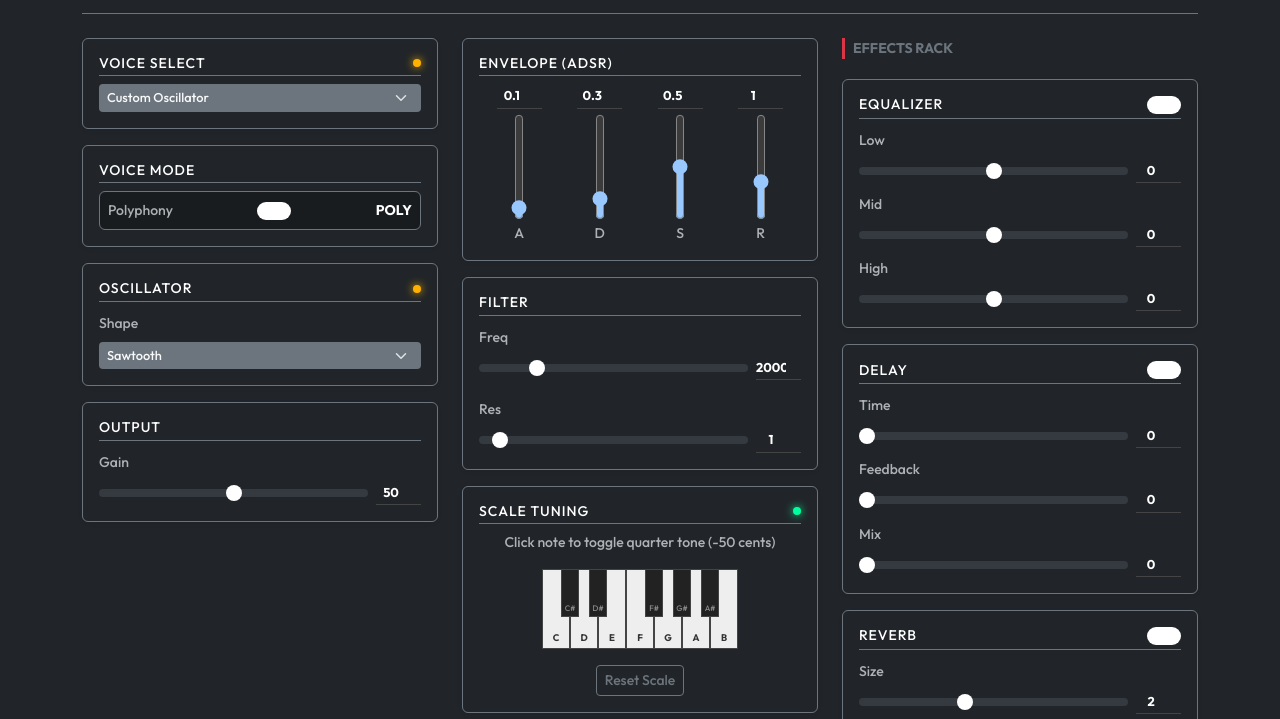
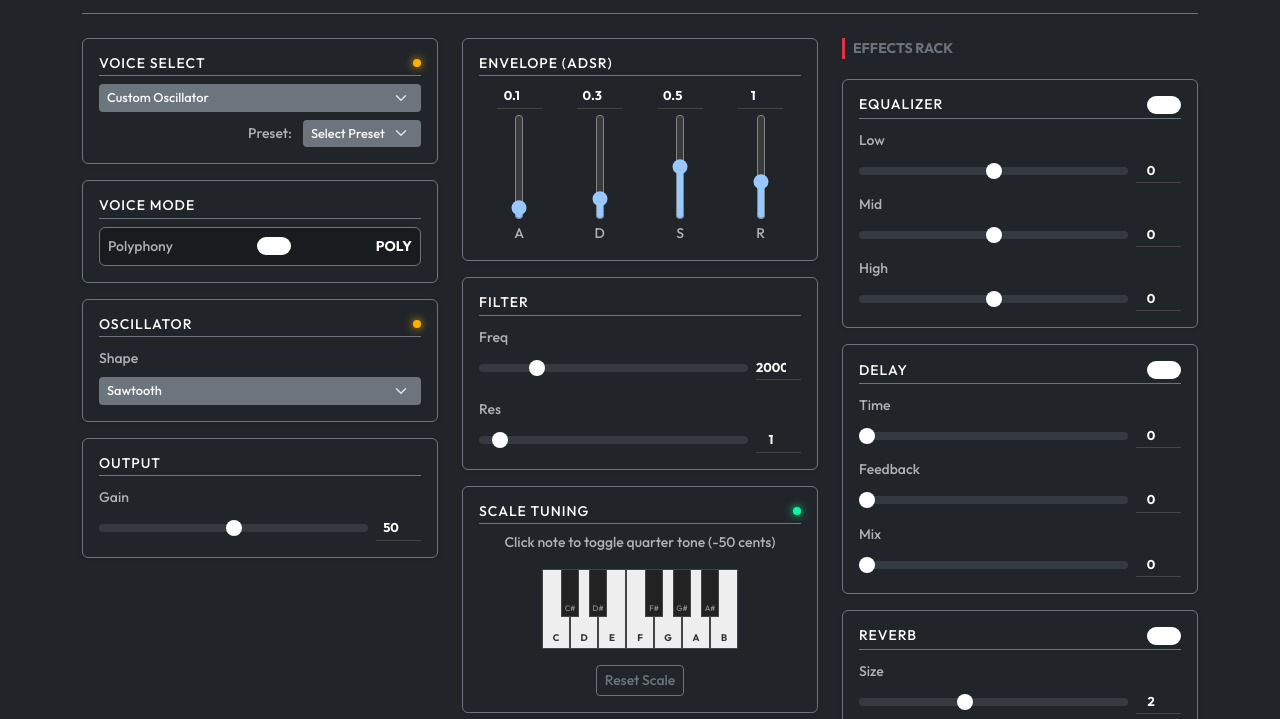
Before and after one commit to DavidMichaelNaim/Synthesizer, a website: page index.html in a window 1280 px wide. Shown: the part 61-780 px from the top of the page. Drawn offline with nearby package versions, Linux system fonts and the light colour scheme.

Commit message:
add Preset

```diff
--- a/index.html
+++ b/index.html
@@ -44,6 +44,13 @@
                         <select id="voice-select" class="form-select form-select-sm bg-secondary text-light border-0">
                             <option value="custom">Custom Oscillator</option>
                         </select>
+                        <div id="osc-preset-container" class="mt-2 text-end">
+                            <label class="small text-muted me-2">Preset:</label>
+                            <select id="osc-preset-select"
+                                class="form-select form-select-sm bg-secondary text-light border-0 d-inline-block w-auto">
+                                <!-- JS Populated -->
+                            </select>
+                        </div>
                     </div>
                 </div>
 
--- a/js/VoicePresets.js
+++ b/js/VoicePresets.js
@@ -14,3 +14,71 @@ const VOICE_PRESETS = {
         resonance: 1
     }
 };
+
+const OSC_PRESETS = {
+    laget: {
+        name: "Laget",
+        settings: {
+            waveform: "sawtooth",
+            poly: false,
+            priority: "last",
+            attack: 0.05,
+            decay: 0,
+            sustain: 1,
+            release: 0.1,
+            cutoff: 8000,
+            resonance: 4,
+            volume: 0.06,
+            // Effects
+            eqEnabled: true,
+            eqLow: 15,
+            eqMid: 20,
+            eqHigh: 8,
+            delayEnabled: true,
+            delayTime: 0.31,
+            delayFeedback: 0.05,
+            delayMix: 0.19,
+            reverbEnabled: true,
+            verbTime: 2,
+            verbMix: 0.31
+        },
+        scale: {
+            "E": -50,
+            "F#": -50,
+            "G#": -50,
+            "B": -50
+        }
+    },
+    shepsy: {
+        name: "shepsy",
+        settings: {
+            "waveform": "square",
+            "priority": "last",
+            "attack": 0.05,
+            "decay": 0,
+            "sustain": 1,
+            "release": 0.1,
+            "cutoff": 7500,
+            "resonance": 0,
+            "volume": 0.1,
+            "poly": false,
+            "eqEnabled": true,
+            "delayEnabled": true,
+            "reverbEnabled": true,
+            "eqLow": 20,
+            "eqMid": 20,
+            "eqHigh": 5,
+            "delayTime": 0.31,
+            "delayFeedback": 0.05,
+            "delayMix": 0.19,
+            "verbTime": 2,
+            "verbMix": 0.31
+        },
+        scale: {
+            "E": -50,
+            "F#": -50,
+            "G#": -50,
+            "B": -50
+        }
+    }
+};
--- a/js/main.js
+++ b/js/main.js
@@ -89,9 +89,24 @@ Object.values(inputs).forEach(input => {
 
 // Voice Select Listener
 if (inputs.voiceSelect) {
+    const presetSelect = document.getElementById('osc-preset-select');
+    const presetContainer = document.getElementById('osc-preset-container');
+
+    // Helper to toggle preset container visibility
+    const updatePresetVisibility = (val) => {
+        if (presetContainer) {
+            presetContainer.style.display = (val === 'custom') ? 'block' : 'none';
+        }
+    };
+
+    // Initial check
+    updatePresetVisibility(inputs.voiceSelect.value);
+
     inputs.voiceSelect.addEventListener('change', (e) => {
         const presetKey = e.target.value;
         const preset = VOICE_PRESETS[presetKey];
+
+        updatePresetVisibility(presetKey);
 
         if (preset) {
             // New: Pass voice type and key to engine
@@ -127,6 +142,81 @@ if (inputs.voiceSelect) {
             updateEngineSettings();
         }
     });
+
+    // Oscillator Preset Listener
+    if (presetSelect) {
+        // Refill Dropdown Dynamically
+        const populateOscPresets = () => {
+            presetSelect.innerHTML = '<option value="" disabled selected>Select Preset</option>';
+            Object.keys(OSC_PRESETS).forEach(key => {
+                const p = OSC_PRESETS[key];
+                const opt = document.createElement('option');
+                opt.value = key;
+                opt.textContent = p.name || key;
+                presetSelect.appendChild(opt);
+            });
+        };
+        populateOscPresets();
+
+        presetSelect.addEventListener('change', (e) => {
+            const key = e.target.value;
+            const presetData = OSC_PRESETS[key];
+
+            if (presetData && presetData.settings) {
+                const s = presetData.settings;
+
+                // Apply Params
+                if (s.waveform) inputs.waveform.value = s.waveform;
+                if (s.poly !== undefined) {
+                    inputs.polyMode.checked = s.poly;
+                    inputs.polyMode.dispatchEvent(new Event('change'));
+                }
+                if (s.priority) inputs.priority.value = s.priority;
+
+                if (s.attack !== undefined) inputs.attack.value = s.attack;
+                if (s.decay !== undefined) inputs.decay.value = s.decay;
+                if (s.sustain !== undefined) inputs.sustain.value = s.sustain;
+                if (s.release !== undefined) inputs.release.value = s.release;
+                if (s.cutoff !== undefined) inputs.cutoff.value = s.cutoff;
+                if (s.resonance !== undefined) inputs.resonance.value = s.resonance;
+                if (s.volume !== undefined) inputs.volume.value = s.volume;
+
+                // Effects
+                if (s.eqEnabled !== undefined) inputs.eqEnabled.checked = s.eqEnabled;
+                if (s.eqLow !== undefined) inputs.eqLow.value = s.eqLow;
+                if (s.eqMid !== undefined) inputs.eqMid.value = s.eqMid;
+                if (s.eqHigh !== undefined) inputs.eqHigh.value = s.eqHigh;
+
+                if (s.delayEnabled !== undefined) inputs.delayEnabled.checked = s.delayEnabled;
+                if (s.delayTime !== undefined) inputs.delayTime.value = s.delayTime;
+                if (s.delayFeedback !== undefined) inputs.delayFeedback.value = s.delayFeedback;
+                if (s.delayMix !== undefined) inputs.delayMix.value = s.delayMix;
+
+                if (s.reverbEnabled !== undefined) inputs.reverbEnabled.checked = s.reverbEnabled;
+                if (s.verbTime !== undefined) inputs.verbTime.value = s.verbTime;
+                if (s.verbMix !== undefined) inputs.verbMix.value = s.verbMix;
+
+                // Update Visuals
+                Object.values(inputs).forEach(inp => {
+                    if (inp && inp.tagName === 'INPUT') updateValueDisplay(inp);
+                });
+
+                updateEngineSettings();
+            }
+
+            // Apply Scale
+            if (presetData && presetData.scale) {
+                engine.resetScale();
+                const scale = presetData.scale;
+                Object.keys(scale).forEach(note => {
+                    if (scale[note] === -50) {
+                        engine.toggleScaleNote(note);
+                    }
+                });
+                renderScaleGrid(engine);
+            }
+        });
+    }
 }
 
 // Reverb Time (Regen)
--- a/style.css
+++ b/style.css
@@ -3,14 +3,11 @@
     --panel-bg: #1e1e1e;
     --text-color: #e0e0e0;
     --primary-color: #ffffff;
-    /* Cyan */
     --accent-color: #ffb100;
-    /* Magenta */
     --key-white: #ffffff;
     --key-black: #000000;
 }
 
-/* Base Overrides */
 * {
     font-family: 'Outfit', sans-serif;
 }
```
